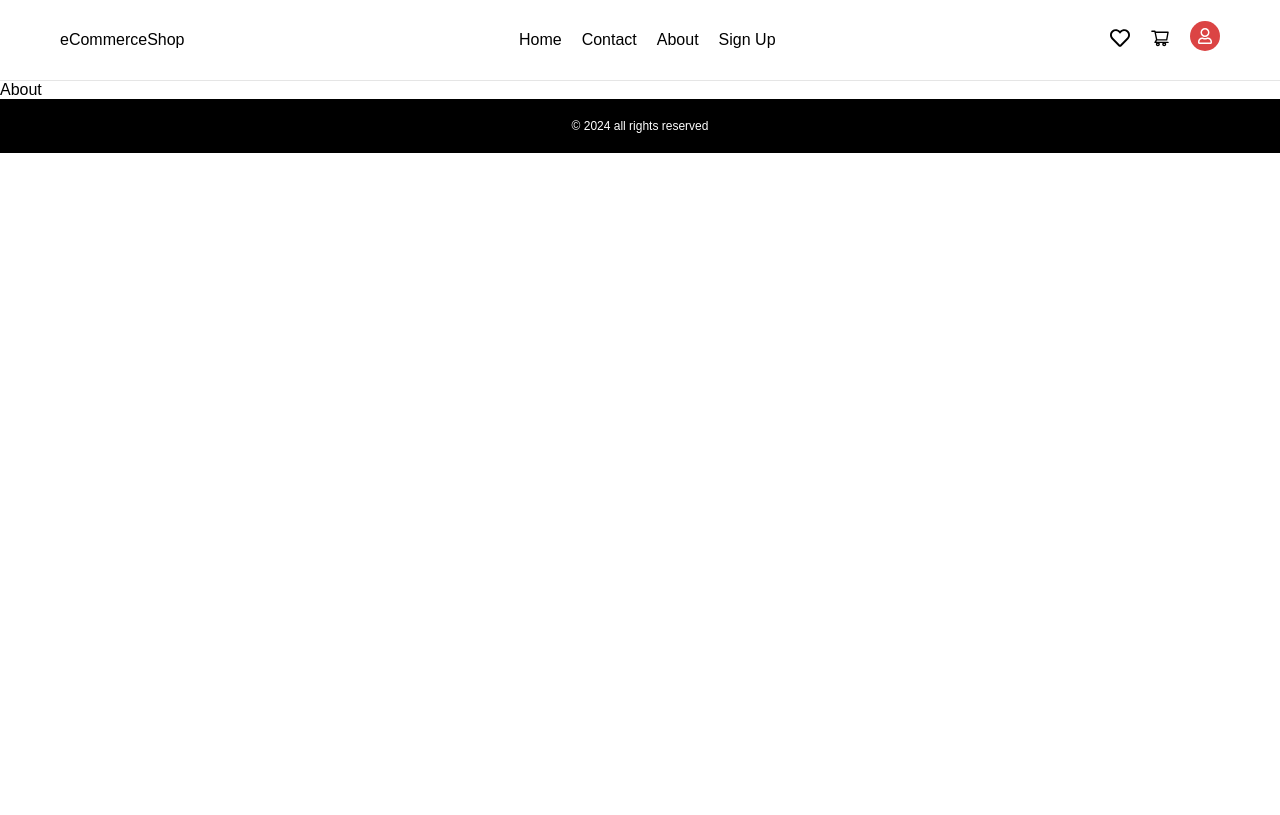
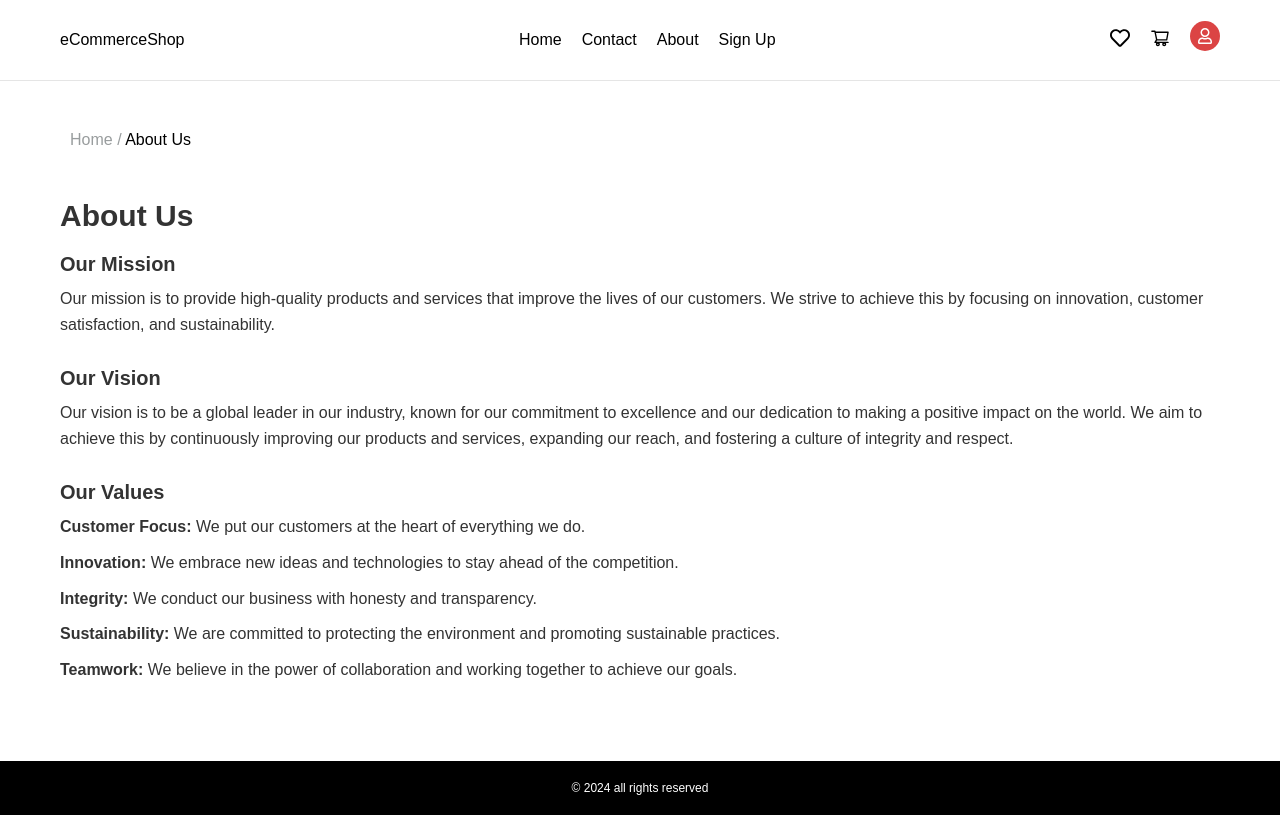
Before and after one commit to ahmidou09/eCommerce_MERN, a React (Vite) app in the folder frontend/: page /about in a window 1280 px wide. Built offline with nearby package versions, Linux system fonts and the light colour scheme.

Commit message:
Enhance About page with styled-components and detailed content

```diff
--- a/frontend/src/pages/About.jsx
+++ b/frontend/src/pages/About.jsx
@@ -1,7 +1,100 @@
 import React from "react";
+import { Link } from "react-router-dom";
+import styled from "styled-components";
 
-function About() {
-  return <div>About</div>;
-}
+const Container = styled.div`
+  max-width: 1200px;
+  margin: 0 auto;
+  padding: 4rem 2rem;
+  height: 85vh;
+`;
+
+const Breadcrumb = styled.div`
+  margin-bottom: 4rem;
+  padding: 1rem;
+  color: var(--color-grey-1);
+
+  span {
+    color: var(--color-black);
+  }
+`;
+
+const Title = styled.h1`
+  font-size: 3rem;
+  color: var(--color-grey-3);
+  margin-bottom: 2rem;
+`;
+
+const Section = styled.div`
+  margin-bottom: 3rem;
+`;
+
+const SubTitle = styled.h2`
+  font-size: 2rem;
+  color: var(--color-grey-3);
+  margin-bottom: 1rem;
+`;
+
+const Text = styled.p`
+  font-size: 1.6rem;
+  color: var(--color-grey-3);
+  margin-bottom: 1rem;
+  line-height: 1.6;
+`;
+
+const About = () => {
+  return (
+    <Container>
+      <Breadcrumb>
+        <Link to="/">Home</Link> / <span>About Us</span>
+      </Breadcrumb>
+      <Title>About Us</Title>
+
+      <Section>
+        <SubTitle>Our Mission</SubTitle>
+        <Text>
+          Our mission is to provide high-quality products and services that
+          improve the lives of our customers. We strive to achieve this by
+          focusing on innovation, customer satisfaction, and sustainability.
+        </Text>
+      </Section>
+
+      <Section>
+        <SubTitle>Our Vision</SubTitle>
+        <Text>
+          Our vision is to be a global leader in our industry, known for our
+          commitment to excellence and our dedication to making a positive
+          impact on the world. We aim to achieve this by continuously improving
+          our products and services, expanding our reach, and fostering a
+          culture of integrity and respect.
+        </Text>
+      </Section>
+
+      <Section>
+        <SubTitle>Our Values</SubTitle>
+        <Text>
+          <strong>Customer Focus:</strong> We put our customers at the heart of
+          everything we do.
+        </Text>
+        <Text>
+          <strong>Innovation:</strong> We embrace new ideas and technologies to
+          stay ahead of the competition.
+        </Text>
+        <Text>
+          <strong>Integrity:</strong> We conduct our business with honesty and
+          transparency.
+        </Text>
+        <Text>
+          <strong>Sustainability:</strong> We are committed to protecting the
+          environment and promoting sustainable practices.
+        </Text>
+        <Text>
+          <strong>Teamwork:</strong> We believe in the power of collaboration
+          and working together to achieve our goals.
+        </Text>
+      </Section>
+    </Container>
+  );
+};
 
 export default About;
```
